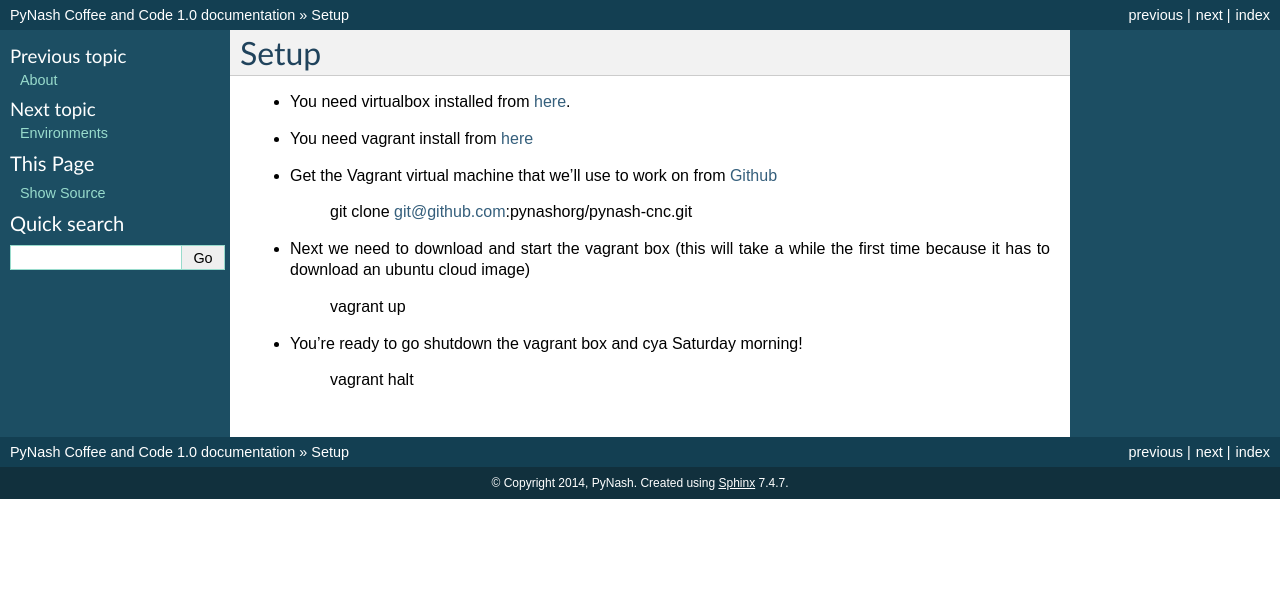
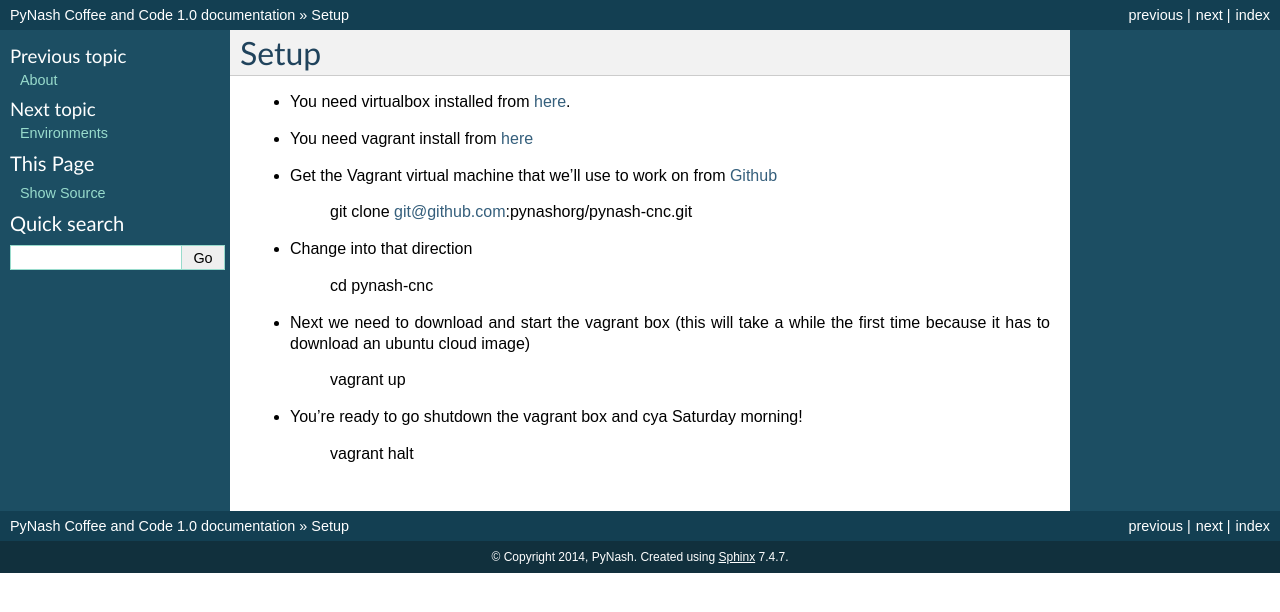
Before and after one commit to pynashorg/pynash-cnc-docs, a Sphinx documentation site: the page built from source/setup.rst, in a window 1280 px wide. Shown: the top 612 px of the page. Built offline with Sphinx 7.4.7, drawn with Linux system fonts in a browser that asks for light colours.

Commit message:
Update setup.rst
adding cd step

```diff
--- a/source/setup.rst
+++ b/source/setup.rst
@@ -7,6 +7,10 @@ Setup
 
         git clone git@github.com:pynashorg/pynash-cnc.git
 
+* Change into that direction
+
+        cd pynash-cnc
+
 * Next we need to download and start the vagrant box (this will take a while the first time because it has to download an ubuntu cloud image)
 
         vagrant up
```
